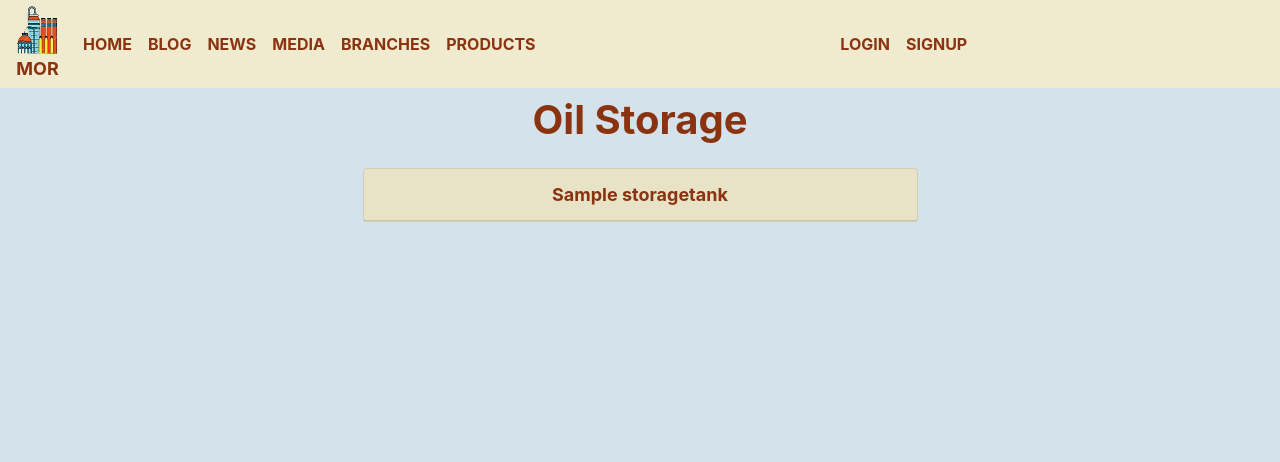
After one commit to naeemahmed972/Oil-Refinery-Project, a Django app: page /oilstorage/ in a window 1280 px wide. The commit adds this page. Shown: the top 462 px of the page. Run offline with Django 3.2, Linux system fonts and the light colour scheme; tables that the repository leaves empty hold one stand-in row (values such as "Sample post").

Commit message:
implement add new storage tank

```diff
--- a/oilstorage/models.py
+++ b/oilstorage/models.py
@@ -1,4 +1,3 @@
-from django.conf import settings
 from django.contrib.auth import get_user_model
 from django.db import models
 from django.urls import reverse
@@ -24,9 +23,9 @@ storage_operatons = {
 # following are the database tables to be created in the database
 
 class StorageTank(models.Model):
-    name = models.CharField(max_length=100)
+    name = models.CharField(max_length=100, unique=True)
     capacity = models.IntegerField()
-    current_volume = models.IntegerField()
+    current_volume = models.IntegerField(default=0)
     installed_date = models.DateTimeField(auto_now_add=True)
     is_active = models.BooleanField(default=True)
     is_empty = models.BooleanField(default=True)
@@ -44,11 +43,11 @@ class StorageTank(models.Model):
         return f"Tank: {self.name}, Volume: {self.capacity} ltrs."
 
     def get_absolute_url(self):
-        return reverse('tank_detail', args=[str(self.id)])
+        return reverse('storage_list')
 
 
 class StorageBranch(models.Model):
-    name = models.CharField(max_length=200)
+    name = models.CharField(max_length=200, unique=True)
     loation = models.CharField(max_length=200)
     capacity = models.IntegerField()
     current_volume = models.IntegerField()
@@ -67,8 +66,8 @@ class StorageLog(models.Model):
     operated_tank = models.ForeignKey(StorageTank, on_delete=models.CASCADE, related_name='operated_tank')
     operated_by = models.ForeignKey(get_user_model(), on_delete=models.CASCADE, related_name='storage_operator')
     operation_date = models.DateTimeField(auto_now_add=True)
-    oil_volume = models.IntegerField(default=None)
-    delivered_to = models.ForeignKey(StorageBranch, on_delete=models.CASCADE, related_name='receiving_branch')
+    oil_volume = models.IntegerField(null=True)
+    delivered_to = models.ForeignKey(StorageBranch, on_delete=models.CASCADE, related_name='receiving_branch', null=True)
 
     def __str__(self):
         return f"Operation: {self.operation}, On: {self.operated_tank}"
--- /dev/null
+++ b/oilstorage/urls.py
@@ -0,0 +1,8 @@
+from django.urls import path
+from .views import StorageListView, StorageCreateView
+
+
+urlpatterns = [
+    path('new/', StorageCreateView.as_view(), name='storage_new'),
+    path('', StorageListView.as_view(), name='storage_list'),
+]
--- a/oilstorage/views.py
+++ b/oilstorage/views.py
@@ -1,3 +1,42 @@
-from django.shortcuts import render
+from django.views.generic import ListView, CreateView
+# from django.contrib.auth.mixins import LoginRequiredMixin, PermissionRequiredMixin
+from braces.views import LoginRequiredMixin, PermissionRequiredMixin, MultiplePermissionsRequiredMixin
+from django.urls import reverse_lazy
 
-# Create your views here.
+from .models import StorageTank, StorageBranch, StorageLog, storage_operatons
+
+
+class StorageListView(MultiplePermissionsRequiredMixin, ListView):
+    permissions = {
+        "any": ("oilstorage.store_keeping", "oilstorage.store_management")
+    }
+    login_url = 'login'
+    redirect_field_name = "hollaback"
+    raise_exception = True
+
+    model = StorageTank
+    template_name = 'storage_list.html'
+
+
+class StorageCreateView(PermissionRequiredMixin, CreateView):
+    permission_required = 'oilstorage.store_management'
+    login_url = 'login'
+    redirect_field_name = "hollaback"
+    raise_exception = True
+
+    model = StorageTank
+    template_name = 'storage_new.html'
+    fields = ('name', 'capacity',)
+
+    def form_valid(self, form):
+        form.instance.last_operated_by = self.request.user
+        return super().form_valid(form)
+
+    def get_success_url(self) -> str:
+        log = StorageLog.objects.create(
+            operation = storage_operatons["NEW_TANK"],
+            operated_tank = StorageTank.objects.get(id=self.object.id),
+            operated_by = self.request.user
+        )
+        log.save()
+        return reverse_lazy('storage_list')
--- a/refinery_project/settings.py
+++ b/refinery_project/settings.py
@@ -41,6 +41,7 @@ INSTALLED_APPS = [
 
     # 3rd Party apps
     'crispy_forms',
+    'braces',
 
     # Custom Apps
     'users.apps.UsersConfig',
--- a/refinery_project/urls.py
+++ b/refinery_project/urls.py
@@ -21,5 +21,6 @@ urlpatterns = [
     path('admin/', admin.site.urls),
     path('users/', include('users.urls')),
     path('users/', include('django.contrib.auth.urls')),
+    path('oilstorage/', include('oilstorage.urls')),
     path('', include('pages.urls')),
 ]
--- a/static/css/styles.css
+++ b/static/css/styles.css
@@ -173,6 +173,12 @@ input, textarea, select {
     text-decoration: none;
 }
 
+.storage-card {
+    width: 50%;
+    margin-right: auto;
+    margin-left: auto;
+}
+
 .footer {
     bottom: 0;
     width: 100%;
--- a/templates/base.html
+++ b/templates/base.html
@@ -62,7 +62,7 @@
                     </a>
                     <div class="dropdown-menu" aria-labelledby="navbarDropdown">
                         <a class="dropdown-item nav-link" href="{% url 'user_list' %}"><strong>USER MANAGEMENT</strong></a>
-                        <a class="dropdown-item nav-link" href="#"><strong>STORAGE MANAGEMENT</strong></a>
+                        <a class="dropdown-item nav-link" href="{% url 'storage_list' %}"><strong>STORAGE MANAGEMENT</strong></a>
                         <div class="dropdown-divider"></div>
                         <a class="dropdown-item nav-link" href="{% url 'update_user' user.id %}"><strong>UDATE PROFILE</strong></a>
                         <a class="dropdown-item nav-link" href="{% url 'password_change' %}"><strong>CHANGE PASSWORD</strong></a>
--- /dev/null
+++ b/templates/storage_list.html
@@ -0,0 +1,34 @@
+{% extends 'base.html' %}
+
+{% block title %}
+    {{ block.super }} - Oil Storage
+{% endblock title %}
+
+{% block content %}
+
+    <div class="page-header text-center col-12 mb-4">
+        <h1 class="pt-3">Oil Storage</h1>
+    </div>
+
+    {% if perms.oilstorage.store_management %}
+        <div class="text-right col-12 mb-4">
+            <a class="link-text" href="{% url 'storage_new' %}">+ ADD a NEW TANK</a>
+        </div>
+    {% endif %}
+
+    {% if not object_list %}
+        <div class="card storage-card text-center">
+            <div class="card-header">
+                <span class="display-text">No Oil Storage Deployed Yet.</span>
+            </div>
+        </div>
+    {% else %}
+        {% for tank in object_list %}
+            <div class="card storage-card text-center mb-3">
+                <div class="card-header">
+                    <span class="display-text">{{ tank.name }}</span>
+                </div>
+            </div>
+        {% endfor %}
+    {% endif %}
+{% endblock content %}
```
Also changed, not shown: templates/storage_new.html (added, +22 -0 lines), templates/user_list.html (+8 -0 lines), oilstorage/migrations/0002_auto_20210211_1608.py (added), oilstorage/migrations/0003_auto_20210211_2213.py (added), 2 other files.
